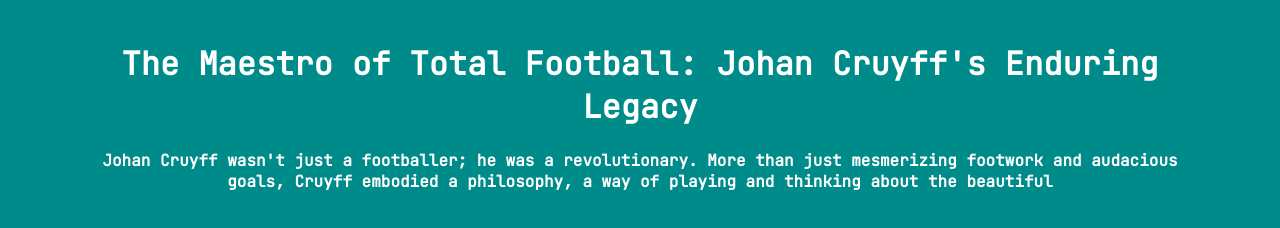
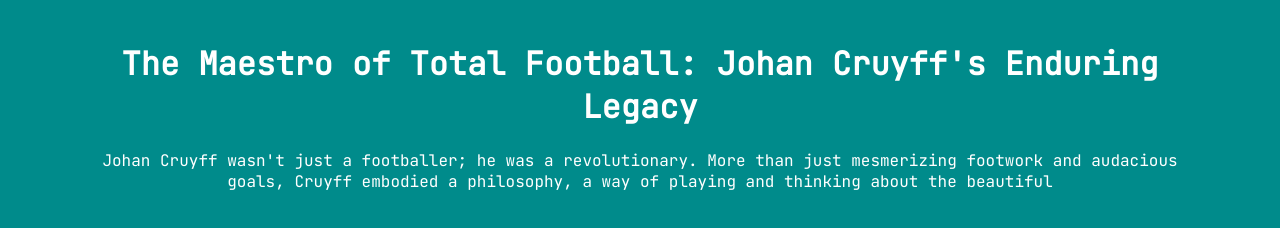
Before and after one commit to AvinashK47/Web-Auth-Login, a plain HTML site: page index.html in a window 1280 px wide. Drawn offline with Linux system fonts and the light colour scheme.

Commit message:
Update styles.css

```diff
--- a/styles.css
+++ b/styles.css
@@ -12,6 +12,3 @@ h1,p{
 h1{
     font-weight: bold;
 }
-p{
-    font-weight: 600;
-}
```
